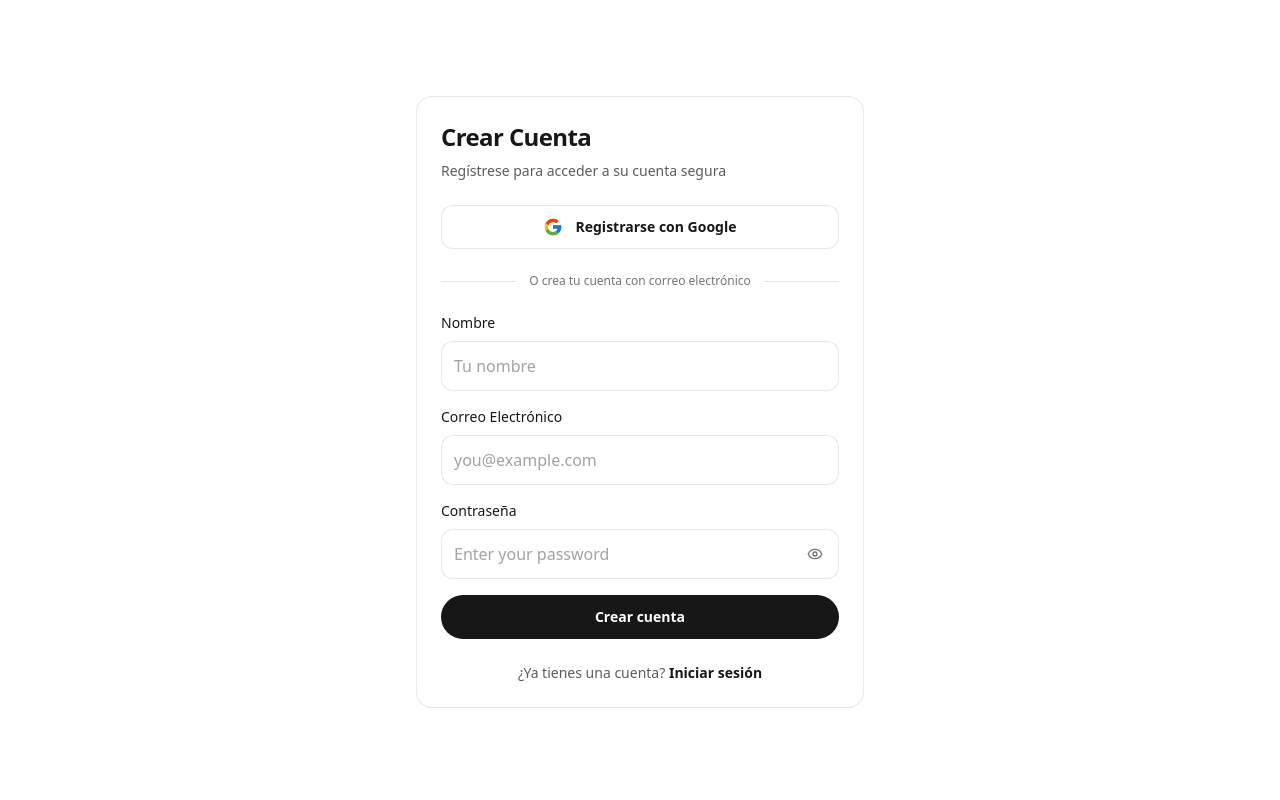
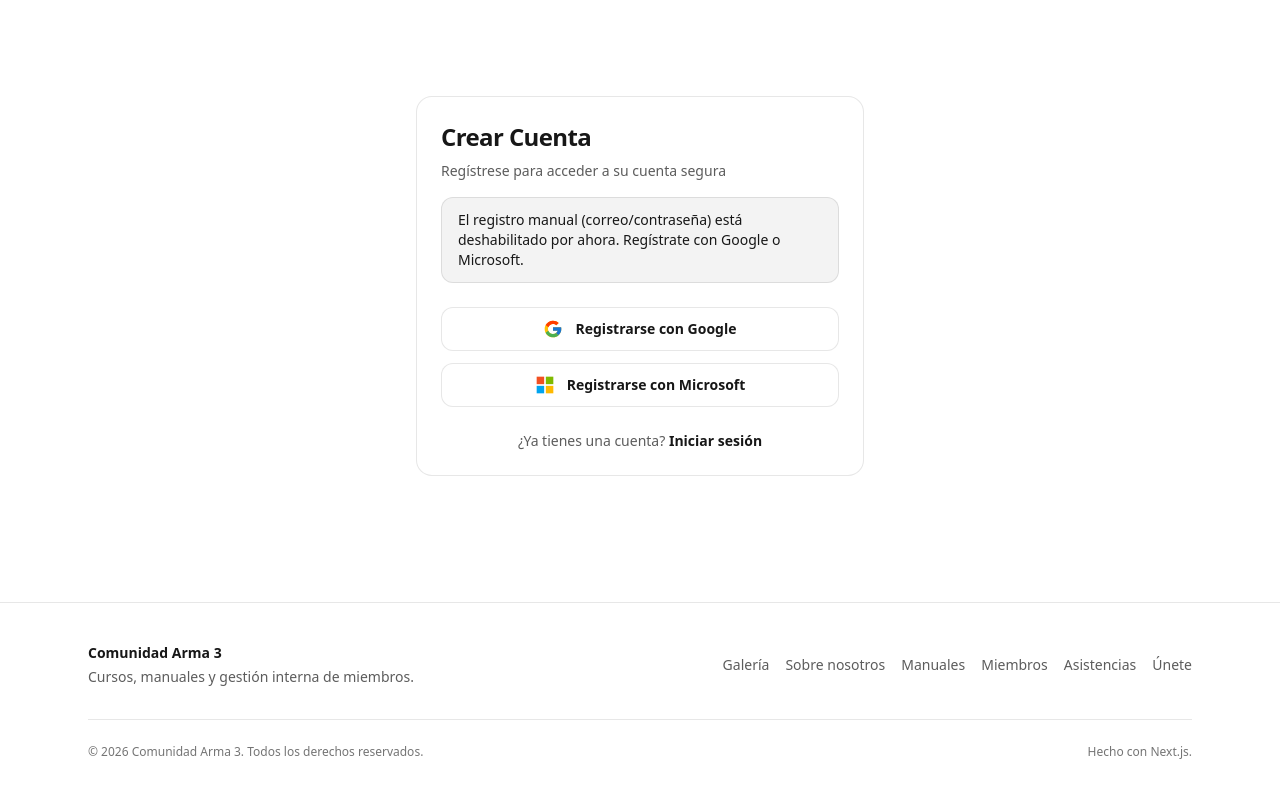
Before and after one commit to BHeydeBautista/Front-End-Compa-a-Easy, a Next.js app: page /auth/register in a window 1280 px wide. Shown: the top 800 px of the page. Built offline with nearby package versions, Linux system fonts and the light colour scheme.

Commit message:
saque el registro manual

```diff
--- a/src/auth.ts
+++ b/src/auth.ts
@@ -2,6 +2,7 @@
 import type { NextAuthOptions } from "next-auth";
 import CredentialsProvider from "next-auth/providers/credentials";
 import GoogleProvider from "next-auth/providers/google";
+import AzureADProvider from "next-auth/providers/azure-ad";
 
 const backendBaseUrl = (
   process.env.AUTH_BACKEND_URL ??
@@ -24,6 +25,8 @@ async function fetchWithTimeout(input: string, init: RequestInit, timeoutMs: num
 const BACKEND_AUTH_TIMEOUT_MS = 35_000;
 // Google exchange can be slower due to cold starts on free hosting.
 const BACKEND_GOOGLE_EXCHANGE_TIMEOUT_MS = 90_000;
+// Microsoft exchange can be slower due to cold starts on free hosting.
+const BACKEND_MICROSOFT_EXCHANGE_TIMEOUT_MS = 90_000;
 
 type BackendLoginResponse = {
   token: string;
@@ -114,6 +117,20 @@ export const authOptions: NextAuthOptions = {
         }),
       ];
     })(),
+    ...(() => {
+      const clientId = process.env.MICROSOFT_CLIENT_ID;
+      const clientSecret = process.env.MICROSOFT_CLIENT_SECRET;
+      // For personal accounts (hotmail/outlook), your app registration must allow "personal Microsoft accounts".
+      const tenantId = process.env.MICROSOFT_TENANT_ID ?? "common";
+      if (!clientId || !clientSecret) return [];
+      return [
+        AzureADProvider({
+          clientId,
+          clientSecret,
+          tenantId,
+        }),
+      ];
+    })(),
   ],
   pages: {
     signIn: "/unete",
@@ -121,39 +138,58 @@ export const authOptions: NextAuthOptions = {
   },
   callbacks: {
     async signIn({ user, account }) {
-      if (account?.provider !== "google") return true;
+      if (!account?.provider) return true;
+
+      if (account.provider !== "google" && account.provider !== "azure-ad") {
+        return true;
+      }
 
       if (!backendBaseUrl) {
-        console.error("[auth] AUTH_BACKEND_URL not configured for google sign-in");
-        return "/unete?error=GoogleBackendNotConfigured";
+        console.error("[auth] AUTH_BACKEND_URL not configured for OAuth sign-in");
+        return account.provider === "google"
+          ? "/unete?error=GoogleBackendNotConfigured"
+          : "/unete?error=MicrosoftBackendNotConfigured";
       }
 
       const idToken = (account as any)?.id_token;
       if (typeof idToken !== "string" || idToken.length === 0) {
-        return "/unete?error=GoogleNoIdToken";
+        return account.provider === "google"
+          ? "/unete?error=GoogleNoIdToken"
+          : "/unete?error=MicrosoftNoIdToken";
       }
+
+      const endpoint =
+        account.provider === "google" ? "/auth/google" : "/auth/microsoft";
+      const timeoutMs =
+        account.provider === "google"
+          ? BACKEND_GOOGLE_EXCHANGE_TIMEOUT_MS
+          : BACKEND_MICROSOFT_EXCHANGE_TIMEOUT_MS;
 
       try {
         const response = await fetchWithTimeout(
-          `${backendBaseUrl}/auth/google`,
+          `${backendBaseUrl}${endpoint}`,
           {
             method: "POST",
             headers: { "Content-Type": "application/json" },
             body: JSON.stringify({ idToken }),
             cache: "no-store",
           },
-          BACKEND_GOOGLE_EXCHANGE_TIMEOUT_MS,
+          timeoutMs,
         );
 
         if (!response.ok) {
-          console.error("[auth] Backend google exchange failed", response.status);
-          return "/unete?error=GoogleExchangeFailed";
+          console.error("[auth] Backend oauth exchange failed", account.provider, response.status);
+          return account.provider === "google"
+            ? "/unete?error=GoogleExchangeFailed"
+            : "/unete?error=MicrosoftExchangeFailed";
         }
 
         const json = (await response.json()) as BackendLoginResponse;
         if (!json?.token || !json?.user) {
-          console.error("[auth] Backend google exchange returned invalid payload");
-          return "/unete?error=GoogleExchangeInvalid";
+          console.error("[auth] Backend oauth exchange returned invalid payload", account.provider);
+          return account.provider === "google"
+            ? "/unete?error=GoogleExchangeInvalid"
+            : "/unete?error=MicrosoftExchangeInvalid";
         }
 
         (user as any).id = String(json.user.id);
@@ -164,8 +200,10 @@ export const authOptions: NextAuthOptions = {
 
         return true;
       } catch (err) {
-        console.error("[auth] Backend google exchange request failed", err);
-        return "/unete?error=GoogleExchangeError";
+        console.error("[auth] Backend oauth exchange request failed", account.provider, err);
+        return account.provider === "google"
+          ? "/unete?error=GoogleExchangeError"
+          : "/unete?error=MicrosoftExchangeError";
       }
     },
     async jwt({ token, user, account }) {
--- a/src/components/auth/RegisterForm.tsx
+++ b/src/components/auth/RegisterForm.tsx
@@ -3,7 +3,6 @@
 import * as React from "react";
 import Link from "next/link";
 import { signIn } from "next-auth/react";
-import { Eye, EyeOff } from "lucide-react";
 
 function GoogleIcon(props: { className?: string }) {
   return (
@@ -28,65 +27,31 @@ function GoogleIcon(props: { className?: string }) {
   );
 }
 
+function MicrosoftIcon(props: { className?: string }) {
+  return (
+    <svg
+      viewBox="0 0 24 24"
+      aria-hidden="true"
+      className={props.className}
+      focusable="false"
+    >
+      <path fill="#F25022" d="M2 2h9v9H2V2z" />
+      <path fill="#7FBA00" d="M13 2h9v9h-9V2z" />
+      <path fill="#00A4EF" d="M2 13h9v9H2v-9z" />
+      <path fill="#FFB900" d="M13 13h9v9h-9v-9z" />
+    </svg>
+  );
+}
+
 export function RegisterForm() {
-  const [name, setName] = React.useState("");
-  const [email, setEmail] = React.useState("");
-  const [password, setPassword] = React.useState("");
-  const [showPassword, setShowPassword] = React.useState(false);
-  const [busy, setBusy] = React.useState(false);
-  const [error, setError] = React.useState<string | null>(null);
-  const [success, setSuccess] = React.useState<string | null>(null);
-
   return (
-    <form
-      onSubmit={async (e) => {
-        e.preventDefault();
-        setError(null);
-        setSuccess(null);
-        setBusy(true);
-        try {
-          const payload = {
-            name: name.trim(),
-            email: email.trim().toLowerCase(),
-            password,
-          };
-
-          const res = await fetch("/api/register", {
-            method: "POST",
-            headers: { "Content-Type": "application/json" },
-            body: JSON.stringify(payload),
-            cache: "no-store",
-          });
-
-          if (!res.ok) {
-            const raw = await res.text();
-            try {
-              const parsed = raw ? (JSON.parse(raw) as any) : null;
-              const message =
-                parsed?.message ||
-                parsed?.error ||
-                (typeof parsed === "string" ? parsed : null);
-              setError(String(message ?? "No se pudo crear la cuenta"));
-            } catch {
-              setError(raw || "No se pudo crear la cuenta");
-            }
-            return;
-          }
-          setSuccess(
-            "Cuenta creada. Te enviamos un correo para verificar tu email. Revisa tu bandeja (y spam) antes de iniciar sesión.",
-          );
-          // Avoid auto sign-in: backend blocks login until email is verified.
-        } catch (err) {
-          setError("No se pudo crear la cuenta");
-        } finally {
-          setBusy(false);
-        }
-      }}
-      className="mx-auto w-full max-w-md rounded-2xl border border-foreground/10 bg-background p-6"
-    >
+    <div className="mx-auto w-full max-w-md rounded-2xl border border-foreground/10 bg-background p-6">
       <h1 className="text-2xl font-semibold tracking-tight text-foreground">Crear Cuenta</h1>
       <p className="mt-2 text-sm text-foreground/70">Regístrese para acceder a su cuenta segura</p>
 
+      <div className="mt-4 rounded-xl border border-foreground/10 bg-foreground/5 px-4 py-3 text-sm text-foreground">
+        El registro manual (correo/contraseña) está deshabilitado por ahora. Regístrate con Google o Microsoft.
+      </div>
       <div className="mt-6 space-y-3">
         <button
           type="button"
@@ -96,96 +61,23 @@ export function RegisterForm() {
           <GoogleIcon className="h-5 w-5" />
           Registrarse con Google
         </button>
+
+        <button
+          type="button"
+          onClick={() => signIn("azure-ad", { callbackUrl: "/dashboard" })}
+          className="inline-flex h-11 w-full items-center justify-center gap-3 rounded-xl border border-foreground/10 bg-background px-4 text-sm font-semibold text-foreground transition-colors hover:bg-foreground/5 focus-visible:outline-none focus-visible:ring-2 focus-visible:ring-foreground/20"
+        >
+          <MicrosoftIcon className="h-5 w-5" />
+          Registrarse con Microsoft
+        </button>
       </div>
 
-      <div className="mt-6 flex items-center gap-3">
-        <div className="h-px flex-1 bg-foreground/10" />
-        <p className="text-xs text-foreground/60">O crea tu cuenta con correo electrónico</p>
-        <div className="h-px flex-1 bg-foreground/10" />
-      </div>
-
-      <div className="mt-6 space-y-4">
-        <div>
-          <label className="block text-sm font-medium text-foreground mb-2">Nombre</label>
-          <input
-            value={name}
-            onChange={(e) => setName(e.target.value)}
-            type="text"
-            autoComplete="name"
-            className="block w-full rounded-xl border border-foreground/10 bg-background px-3 py-3 text-foreground placeholder:text-foreground/40 focus:outline-none focus:ring-2 focus:ring-foreground/20"
-            placeholder="Tu nombre"
-            required
-          />
-        </div>
-
-        <div>
-          <label className="block text-sm font-medium text-foreground mb-2">Correo Electrónico</label>
-          <input
-            value={email}
-            onChange={(e) => setEmail(e.target.value)}
-            type="email"
-            autoComplete="email"
-            className="block w-full rounded-xl border border-foreground/10 bg-background px-3 py-3 text-foreground placeholder:text-foreground/40 focus:outline-none focus:ring-2 focus:ring-foreground/20"
-            placeholder="you@example.com"
-            required
-          />
-        </div>
-
-        <div>
-          <label className="block text-sm font-medium text-foreground mb-2">Contraseña</label>
-          <div className="relative">
-            <input
-              value={password}
-              onChange={(e) => setPassword(e.target.value)}
-              type={showPassword ? "text" : "password"}
-              autoComplete="new-password"
-              className="block w-full rounded-xl border border-foreground/10 bg-background px-3 py-3 pr-10 text-foreground placeholder:text-foreground/40 focus:outline-none focus:ring-2 focus:ring-foreground/20"
-              placeholder="Enter your password"
-              required
-            />
-            <button
-              type="button"
-              onClick={() => setShowPassword((p) => !p)}
-              className="absolute right-2 top-1/2 -translate-y-1/2 rounded-lg p-2 text-foreground/60 transition-colors hover:bg-foreground/5 hover:text-foreground focus-visible:outline-none focus-visible:ring-2 focus-visible:ring-foreground/20"
-              aria-label={showPassword ? "Ocultar contraseña" : "Mostrar contraseña"}
-            >
-              {showPassword ? <EyeOff className="h-4 w-4" /> : <Eye className="h-4 w-4" />}
-            </button>
-          </div>
-        </div>
-
-        {success ? (
-          <div className="rounded-xl border border-foreground/10 bg-foreground/5 px-4 py-3 text-sm text-foreground">
-            {success}
-            <div className="mt-2">
-              <Link href="/unete" className="font-semibold text-foreground hover:underline">
-                Ir a iniciar sesión
-              </Link>
-            </div>
-          </div>
-        ) : null}
-
-        {error ? (
-          <div className="rounded-xl border border-foreground/10 bg-foreground/5 px-4 py-3 text-sm text-foreground">
-            {error}
-          </div>
-        ) : null}
-
-        <button
-          type="submit"
-          disabled={busy}
-          className="inline-flex h-11 w-full items-center justify-center rounded-full bg-foreground px-4 text-sm font-semibold text-background transition-colors hover:bg-foreground/90 focus-visible:outline-none focus-visible:ring-2 focus-visible:ring-foreground/20 disabled:opacity-60"
-        >
-          {busy ? "Creando..." : "Crear cuenta"}
-        </button>
-
-        <p className="pt-2 text-center text-sm text-foreground/70">
+      <p className="pt-6 text-center text-sm text-foreground/70">
         ¿Ya tienes una cuenta?{" "}
         <Link href="/unete" className="font-semibold text-foreground hover:underline">
           Iniciar sesión
         </Link>
       </p>
     </div>
-    </form>
   );
 }
```
Also changed, not shown: src/app/api/auth/register/route.ts (+25 -6 lines), src/app/api/register/route.ts (+28 -6 lines), src/components/auth/LoginForm.tsx (+36 -0 lines). Lines whose indentation alone changed are shown as unchanged.
